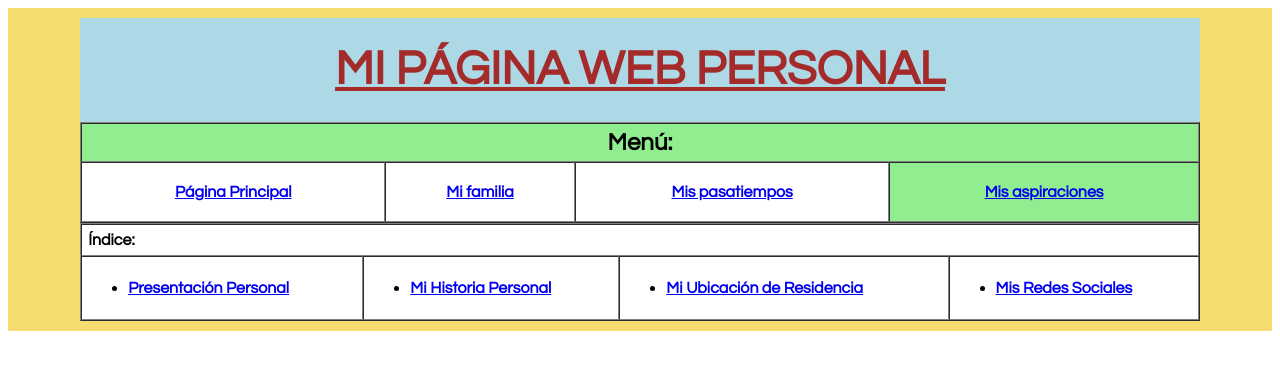
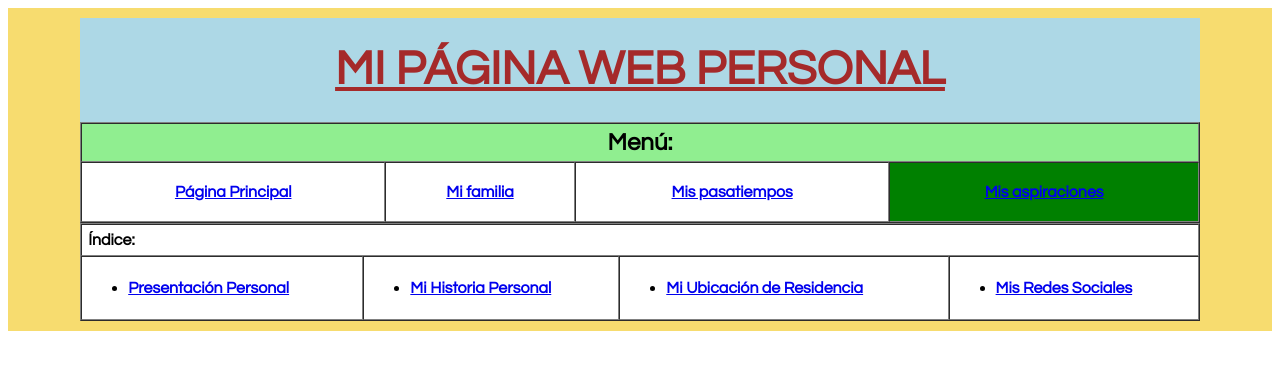
Before and after one commit to Tuchi504/tareapaginawebpersonal, a plain HTML site: page aspiraciones.html in a window 1280 px wide. Drawn offline with Linux system fonts and the light colour scheme.

Commit message:
Update aspiraciones.html

```diff
--- a/aspiraciones.html
+++ b/aspiraciones.html
@@ -33,7 +33,7 @@
                   <td>
                      <a href="../pwpjesuszepeda/pasatiempos.html"><font face="century gothic" size="3"><b>Mis pasatiempos</b></font></a>
                   </td>
-                  <td bgcolor="lightgreen">
+                  <td bgcolor="green">
                      <a href="../pwpjesuszepeda/aspiraciones.html"><font face="century gothic" size="3"><b>Mis aspiraciones</b></font></a>
                   </td>
                </tr>
```
